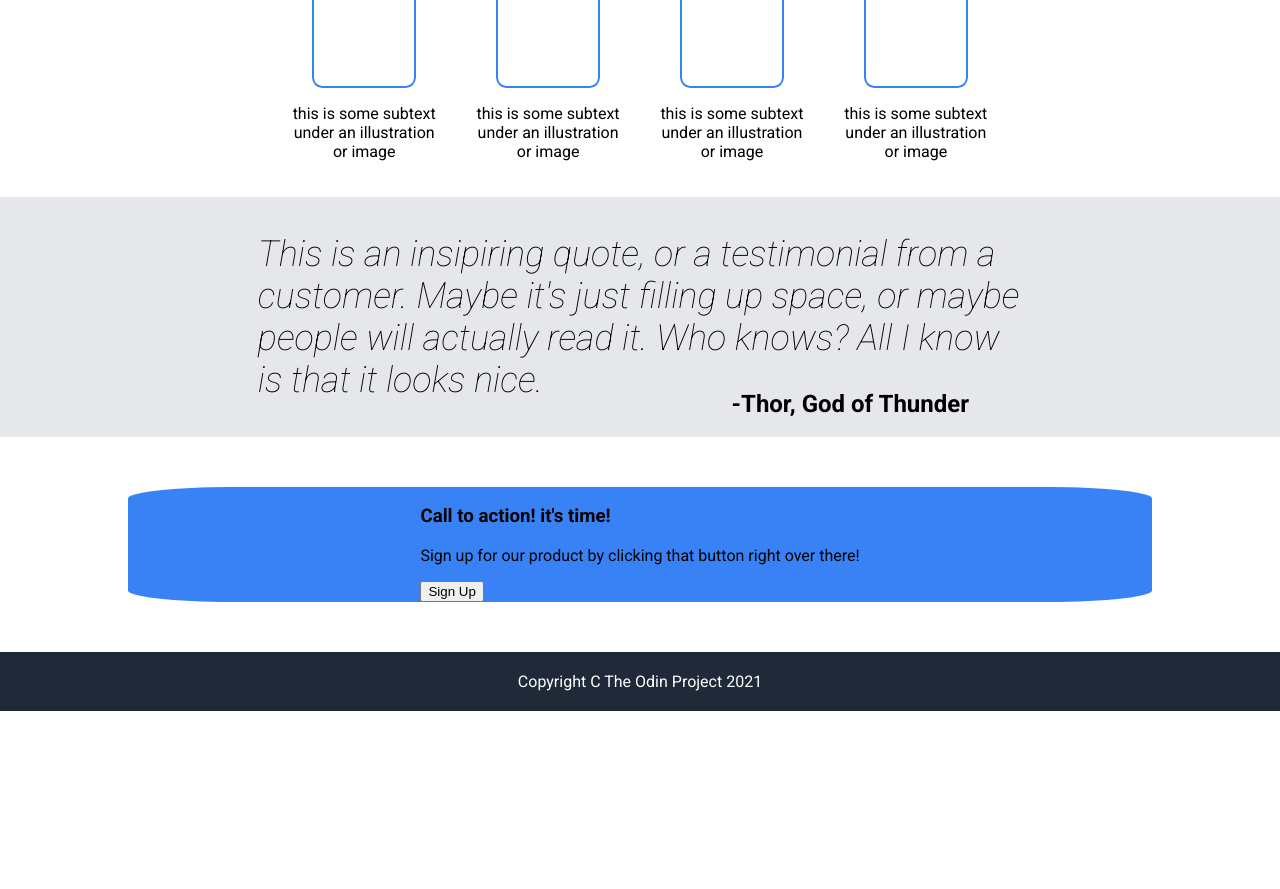
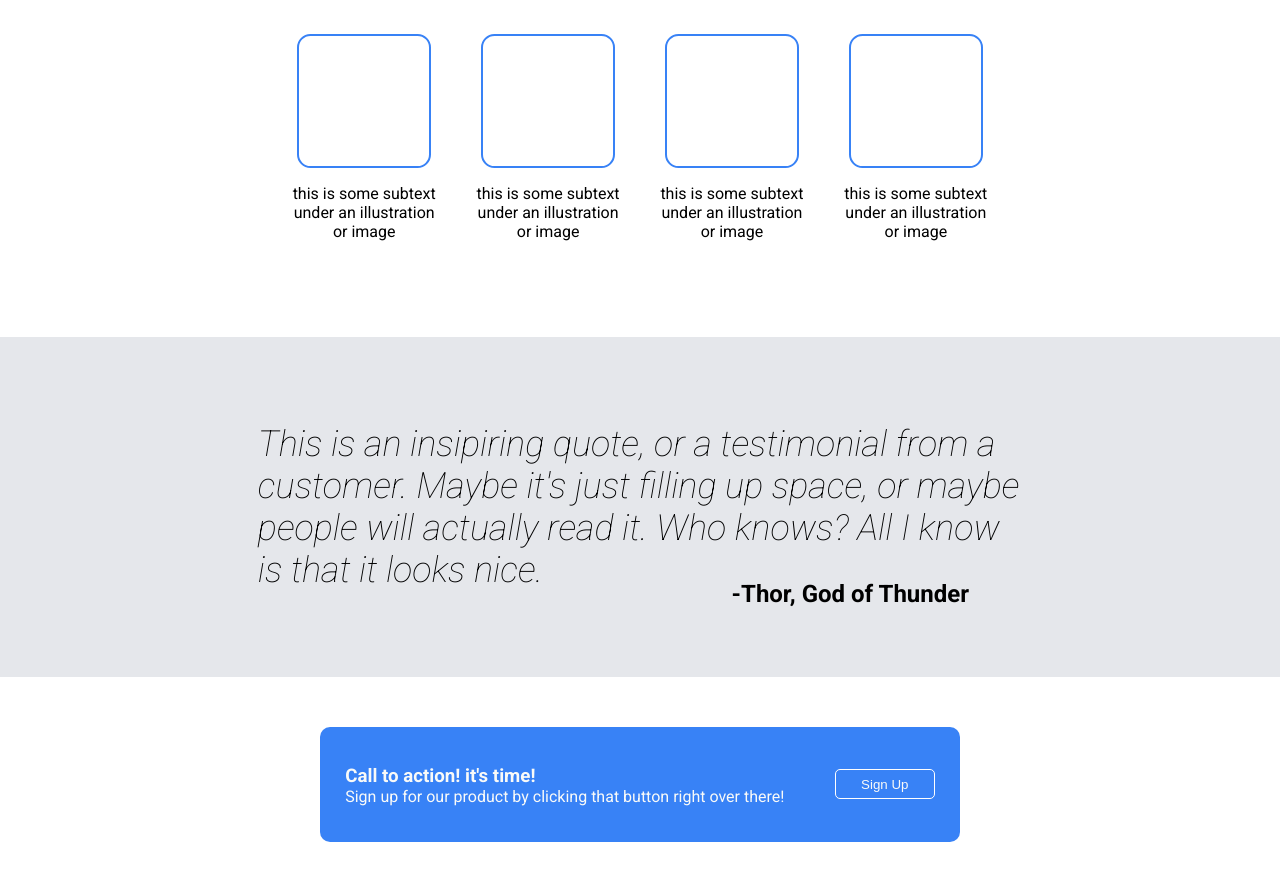
Before and after one commit to Morts741/landing-page, a plain HTML site: page index.html in a window 1280 px wide. Shown: the part 488-1377 px from the top of the page. Before the commit the page ends 1199 px from the top, so only its background shows below. Drawn offline with Linux system fonts and the light colour scheme.

Commit message:
Initial finished design - Complete

```diff
--- a/index.html
+++ b/index.html
@@ -67,8 +67,8 @@
             <div class="sign-up">
                 <h3>Call to action! it's time!</h3>
                 <p>Sign up for our product by clicking that button right over there!</p>
-                <button>Sign Up</button>
             </div>
+            <button class="bsu">Sign Up</button>
         </div>
     </main>
     <footer>Copyright C The Odin Project 2021</footer>
--- a/style.css
+++ b/style.css
@@ -42,6 +42,15 @@ main {
     justify-content: space-between;
     align-items: center;
 }
+
+button {
+    background-color: #3882f6;
+    color: #f9faf8;
+    padding: 5px 10px;
+    border: none;
+    border-radius: 5px;
+}
+
 .top {
     background-color: #1f2937;
     display: flex;
@@ -49,7 +58,7 @@ main {
     justify-content: center;
     width: 100vw;
     color: #f9faf8;
-    gap: 21%;
+    gap: 12%;
     padding: 50px 0 50px 0;
 }
 
@@ -67,8 +76,8 @@ main {
 
 .placeholder {
     background-color: grey;
-    width: 300px;
-    height: 150px;
+    width: 500px;
+    height: 200px;
     display: flex;
     align-items: center;
     justify-content: center;
@@ -98,7 +107,7 @@ main {
     flex-direction: column;
     align-items: center;
     text-align: center;
-    margin: 20px;
+    margin: 20px 20px 80px 20px;
 }
 
 .card p {
@@ -108,8 +117,8 @@ main {
 .box {
     border: solid #3882f6 2px;
     border-radius: 10%;
-    width: 100px;
-    height: 100px;
+    width: 130px;
+    height: 130px;
 
 }
 
@@ -123,6 +132,7 @@ main {
     font-weight: 200;
     font-style: italic;
     width: 100vw;
+    padding: 50px 0;
 }
 
 .quote p {
@@ -140,11 +150,28 @@ span {
 
 .bottom {
     background-color: #3882f6;
-    border-radius: 10%;
+    border-radius: 10px;
     display: flex;
-    justify-content: center;
-    width: 80vw;
+    justify-content: space-around;
+    align-items: center;
+    width: 50vw;
     margin: 50px 0 50px 0;
+    padding: 20px 0;
+    color: #f9faf8
+}
+
+.sign-up h3 {
+    margin-bottom: 0;
+}
+
+.sign-up p {
+    margin-top: 0;
+}
+
+.bsu {
+    border: 1px solid white;
+    height: 30px;
+    width: 100px;
 }
 
 footer {
```
